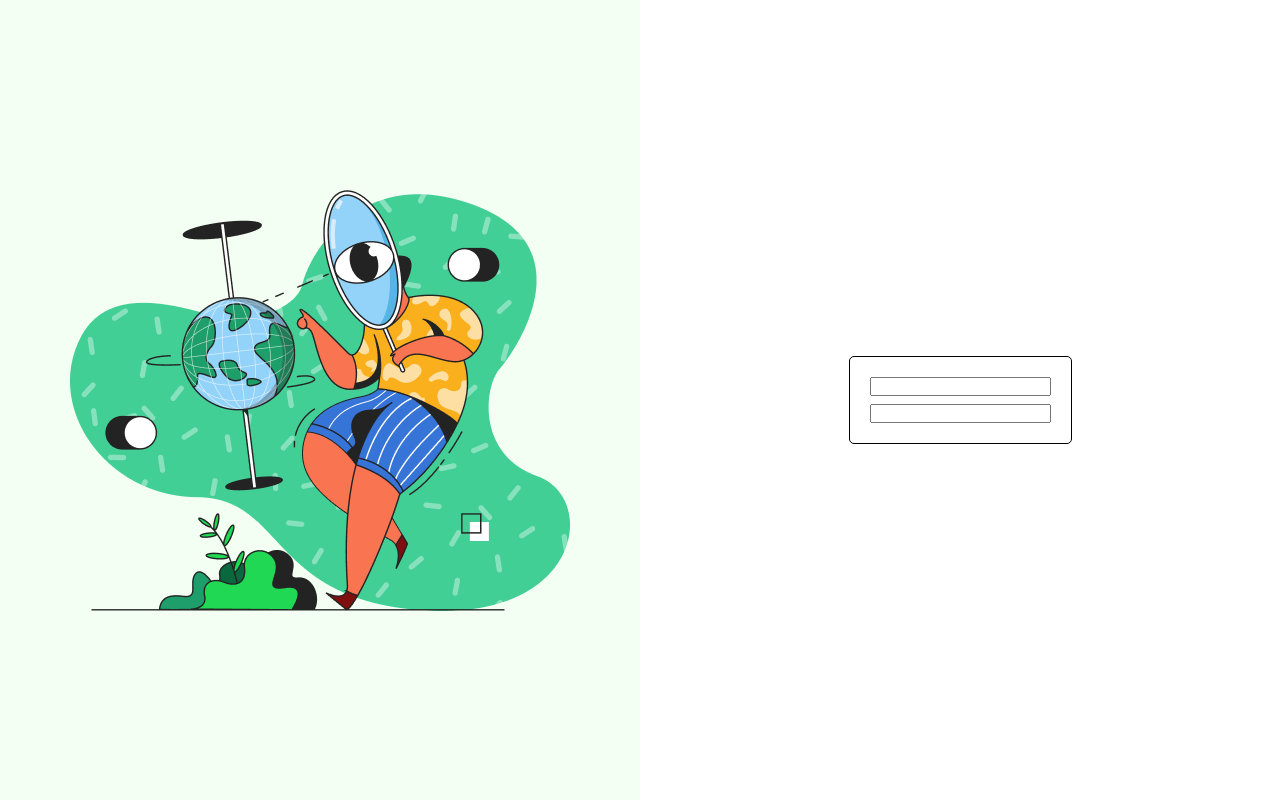
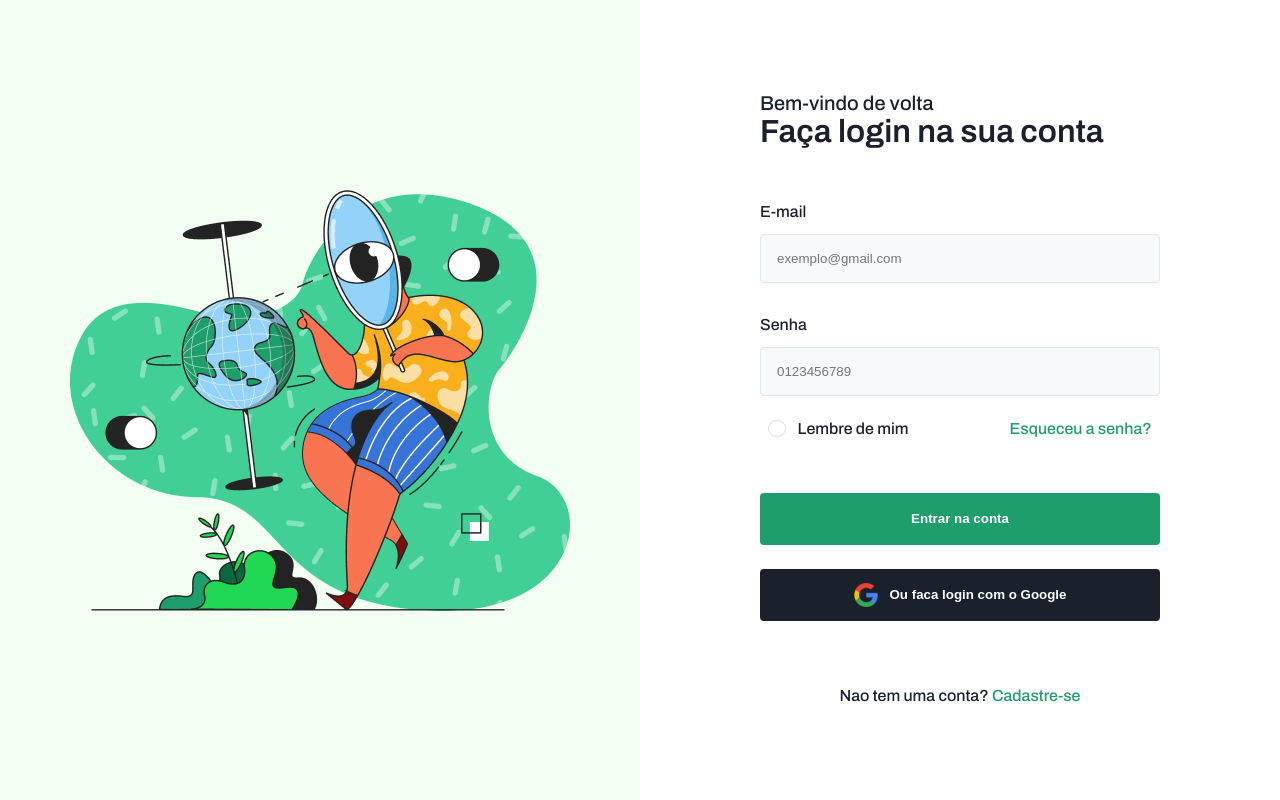
Before and after one commit to PedroWXavier/Desafio_Front, a plain HTML site: page src/index.html in a window 1280 px wide. Drawn offline with Linux system fonts and the light colour scheme.

Commit message:
ultimos ajustes para tela no pc

```diff
--- a/src/assets/styles/style.css
+++ b/src/assets/styles/style.css
@@ -12,6 +12,10 @@ main {
     height: 100vh;
 }
 
+body {
+    font-family: "Archivo", sans-serif;
+}
+
 .logo {
     background-color: #F3FFF2;
     display: flex;
@@ -24,11 +28,188 @@ main {
     place-items: center;
 }
 
-.formulario {
+.login_form_container {
     display: flex;
     flex-direction: column;
-    border: 1px solid #000;
-    border-radius: 5px;
-    padding: 20px;
-    gap: 8px;
+    width: 400px;
+    height: 614px;
+    gap: 64px;
 }
+
+.rodape_cadastro {
+    display: flex;
+    justify-content: center;
+    font-weight: 500;
+    size: 20px;
+    line-height: 21.76px;
+    color: #1A202C;
+}
+
+.rodape_link {
+    color: #1E9E6A;
+}
+
+.login_titulos_botoes {
+    display: flex;
+    flex-direction: column;
+    height: 528px;
+    gap: 40px;
+}
+
+.primeiro_titulo {
+    font-size: 20px;
+    font-weight: 500;
+    line-height: 21.76px;
+    color: #1A202C;
+}
+
+.segundo_titulo {
+    font-size: 32px;
+    font-weight: 600;
+    line-height: 34.82px;
+    color: #1A202C;
+}
+
+.login_titulos {
+    height: 69px;
+    gap: 12px;
+}
+
+.login_form {
+    display: flex;
+    flex-direction: column;
+    align-items: flex-start;
+    gap: 56px;
+    height: 419px;
+}
+
+.fields_container {
+    display: flex;
+    flex-direction: column;
+    align-items: flex-start;
+    width: 400px;
+    height: 235px;
+    gap: 24px;
+}
+
+.inputs_container {
+    display: flex;
+    flex-direction: column;
+    width: 400px;
+    height: 194px;
+    gap: 32px;
+}
+
+.input {
+    height: 81px;
+    gap: 12px;
+}
+
+.input_titulo {
+    font-weight: 500;
+    size: 18px;
+    line-height: 19.58px;
+    color: #1A202C;
+}
+
+.help_container {
+    display: flex;
+    justify-content: center;
+    width: 400px;
+    height: 17px;
+    gap: 101px;
+}
+
+.remember_container {
+    display: flex;
+    gap: 12px;
+}
+
+.checkbox_lembrar {
+    width: 1.3em;
+    height: 1.3em;
+    background-color: white;
+    border-radius: 50%;
+    vertical-align: middle;
+    border: 1px solid #ddd;
+    appearance: none;
+    -webkit-appearance: none;
+    outline: none;
+    cursor: pointer;
+}
+
+.checkbox_lembrar:checked {
+    background-color: #1E9E6A;
+}
+
+.remember_text {
+    font-weight: 500;
+    size: 16px;
+    line-height: 17.41px;
+    color: #1A202C;
+}
+
+.link_senha {
+    font-weight: 500;
+    size: 16px;
+    line-height: 17.41px;
+    color: #1E9E6A;
+}
+
+.buttons_container {
+    display: flex;
+    flex-direction: column;
+    align-items: flex-start;
+    width: 400px;
+    height: 128px;
+    gap: 24px;
+}
+
+.input {
+    display: flex;
+    flex-direction: column;
+}
+
+.input_field {
+    width: 400px;
+    height: 49px;
+    padding: 16px;
+    border-radius: 4px;
+    border: 1px solid #E8E8E8;
+    background-color: #F7FAFC;
+}
+
+.botao_entrar {
+    width: 400px;
+    height: 52px;
+    border-radius: 4px;
+    border: 0px;
+    background-color: #1E9E6A;
+    color: #FFF;
+
+    font-weight: 600;
+    size: 18px;
+    line-height: 19.58px;
+}
+
+.botao_google {
+    display: flex;
+    align-items: center;
+    justify-content: center;
+    gap: 12px;
+    width: 400px;
+    height: 52px;
+    border-radius: 4px;
+    border: 0px;
+    background-color: #1A202C;
+    color: #FFF;
+
+    font-weight: 600;
+    size: 18px;
+    line-height: 19.58px;
+}
+
+.imagem_google {
+    width: 24px;
+    height: 24px;
+}
--- a/src/index.html
+++ b/src/index.html
@@ -5,6 +5,10 @@
     <meta name="viewport" content="width=device-width, initial-scale=1.0">
     <title>Landing Page</title>
     <link rel="stylesheet" href="assets/styles/style.css"
+
+    <link rel="preconnect" href="https://fonts.googleapis.com">
+    <link rel="preconnect" href="https://fonts.gstatic.com" crossorigin>
+    <link href="https://fonts.googleapis.com/css2?family=Archivo:ital,wght@0,100..900;1,100..900&display=swap" rel="stylesheet">
 </head>
 
 <body>
@@ -14,9 +18,51 @@
             <img src="assets/images/imagem_login.png" alt="imagem_login">
         </div>
         <div class="login_container">
-            <div class="formulario">
-                <input type="text" />
-                <input type="password" />
+            <div class="login_form_container">
+                <div class="login_titulos_botoes">
+                    <div class="login_titulos">
+                        <p class="primeiro_titulo">Bem-vindo de volta</p>
+                        <p class="segundo_titulo">Faça login na sua conta</p>
+                    </div>
+
+                    <form action="/login" class="login_form">
+                        <div class="fields_container">
+                            <div class="inputs_container">
+                                <div class="input">
+                                    <label for="username" class="input_titulo">E-mail</label>
+                                    <input type="text" id="username" name="username" class="input_field" required placeholder="exemplo@gmail.com">
+                                </div>
+
+                                <div class="input">
+                                    <label for="password" class="input_titulo">Senha</label>
+                                    <input type="password" id="password" name="password" class="input_field" required placeholder="0123456789">
+                                </div>
+                            </div>
+
+                            <div class="help_container">
+                                <div class="remember_container">
+                                    <input type="checkbox" id="lembrar" name="lembrar" class="checkbox_lembrar"/>
+                                    <p class="remember_text">Lembre de mim</p>
+                                </div>
+                                <p><a href="http://127.0.0.1:5500/src/index.html" class="link_senha">Esqueceu a senha?</a></p>
+                            </div>
+                        </div>
+
+                        <div class="buttons_container">
+                            <button type="submit" class="botao_entrar">
+                                <p>Entrar na conta</p>
+                            </button>
+                            <button type="button" class="botao_google">
+                                <img src="assets/images/imagem_google.png" alt="imagem_google" class="imagem_google">
+                                <p>Ou faca login com o Google</p>
+                            </button>
+                        </div>
+                    </form>
+                </div>
+
+                <div class="rodape_cadastro">
+                    <p>Nao tem uma conta? <a href="http://127.0.0.1:5500/src/index.html" class="rodape_link">Cadastre-se</a></p>
+                </div>
             </div>
         </div>
     </main>
```
Also changed, not shown: src/assets/images/imagem_google.png (added).
